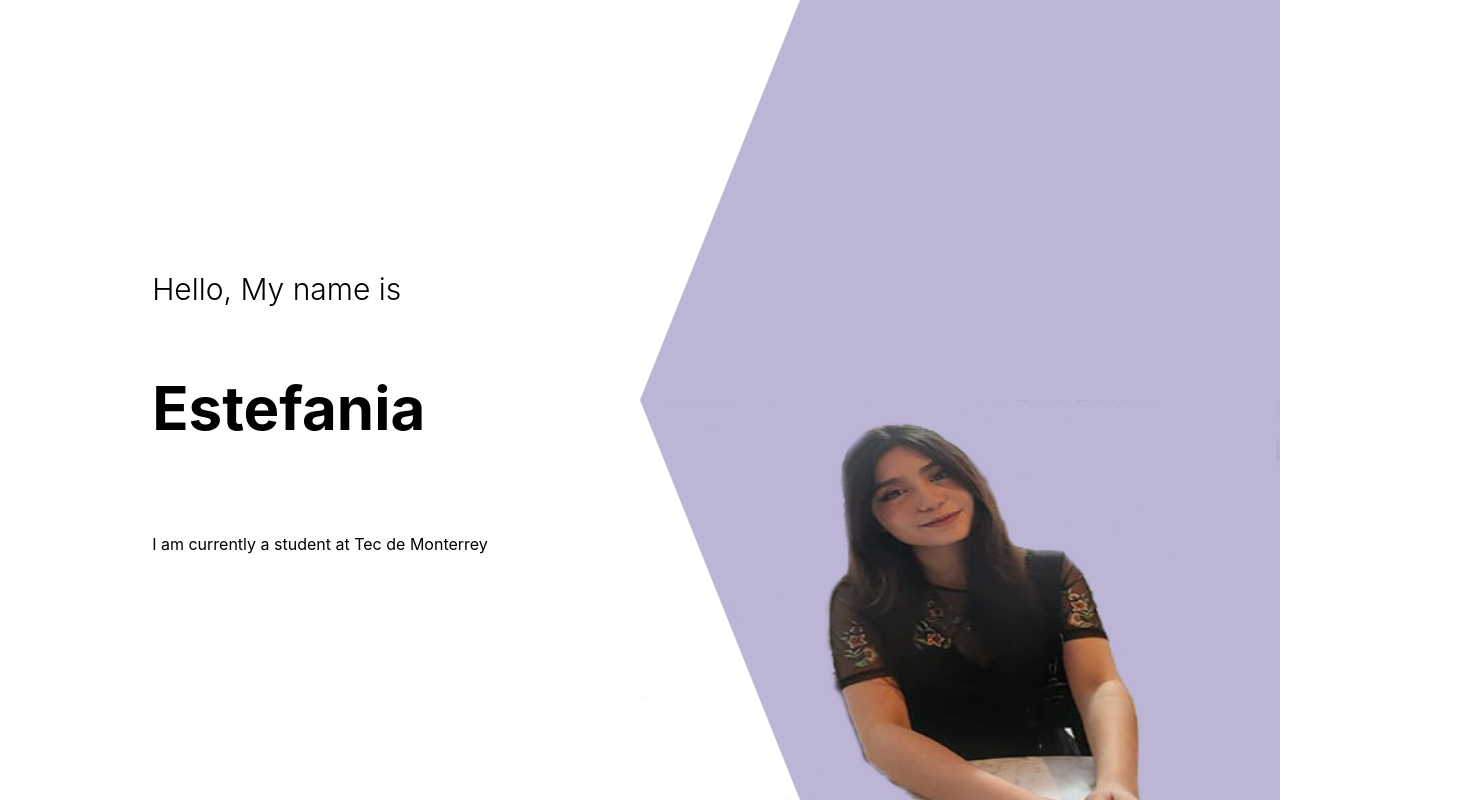
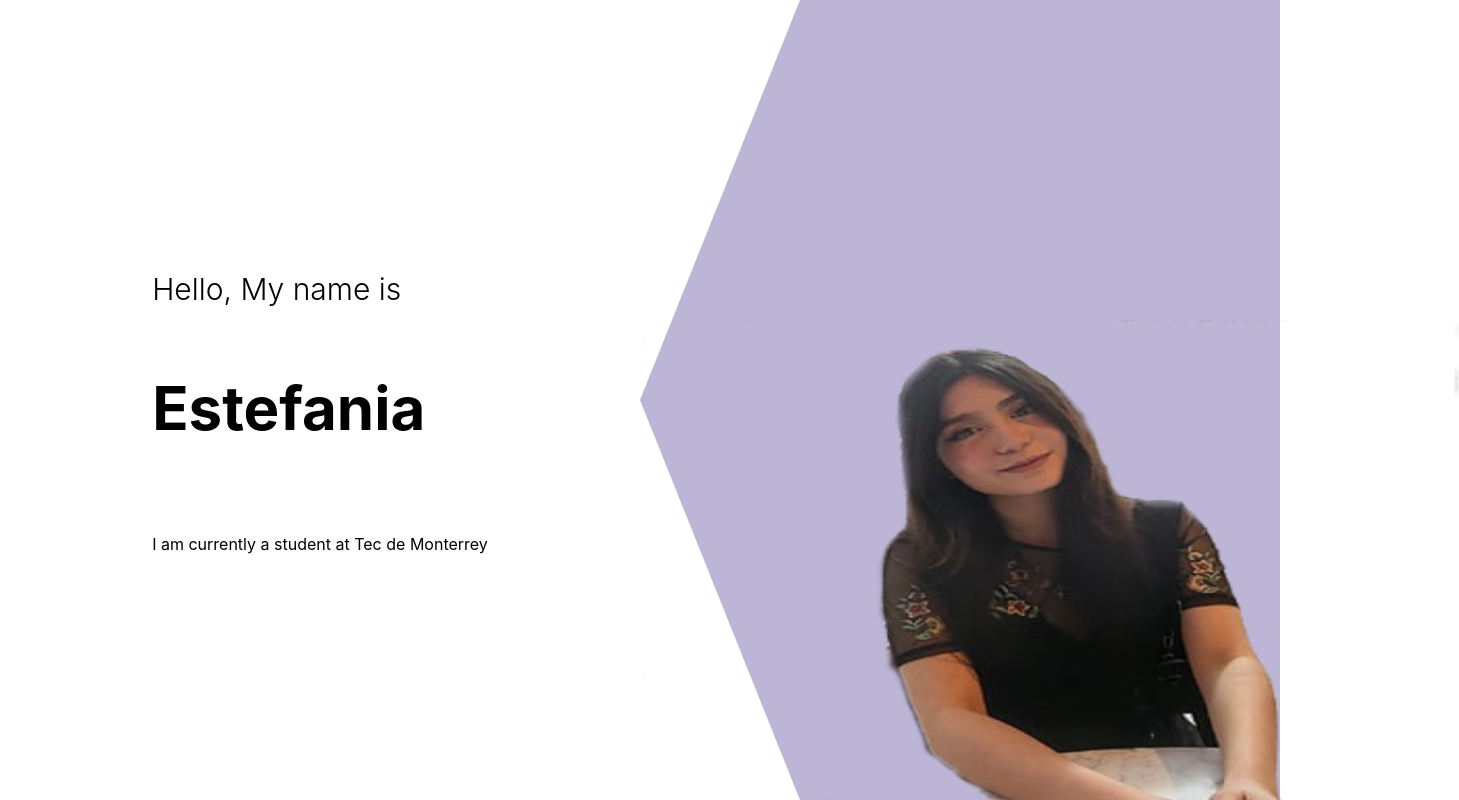
Before and after one commit to Estefaniajim/React-Portafolio, a React (Create React App) app: page / in a window 1280 px wide. Shown: the whole page, 1459 px wide, since content can reach past the window. Built offline with nearby package versions, Linux system fonts and the light colour scheme.

Commit message:
Update intro.css

```diff
--- a/src/components/Intro/intro.css
+++ b/src/components/Intro/intro.css
@@ -19,8 +19,8 @@
 }
 
 .i-img{
-  width: 100%;
-  height: 50%;
+  width: 128%;
+  max-height: 60%;
   bottom: 0;
   position: absolute;
 }
```
